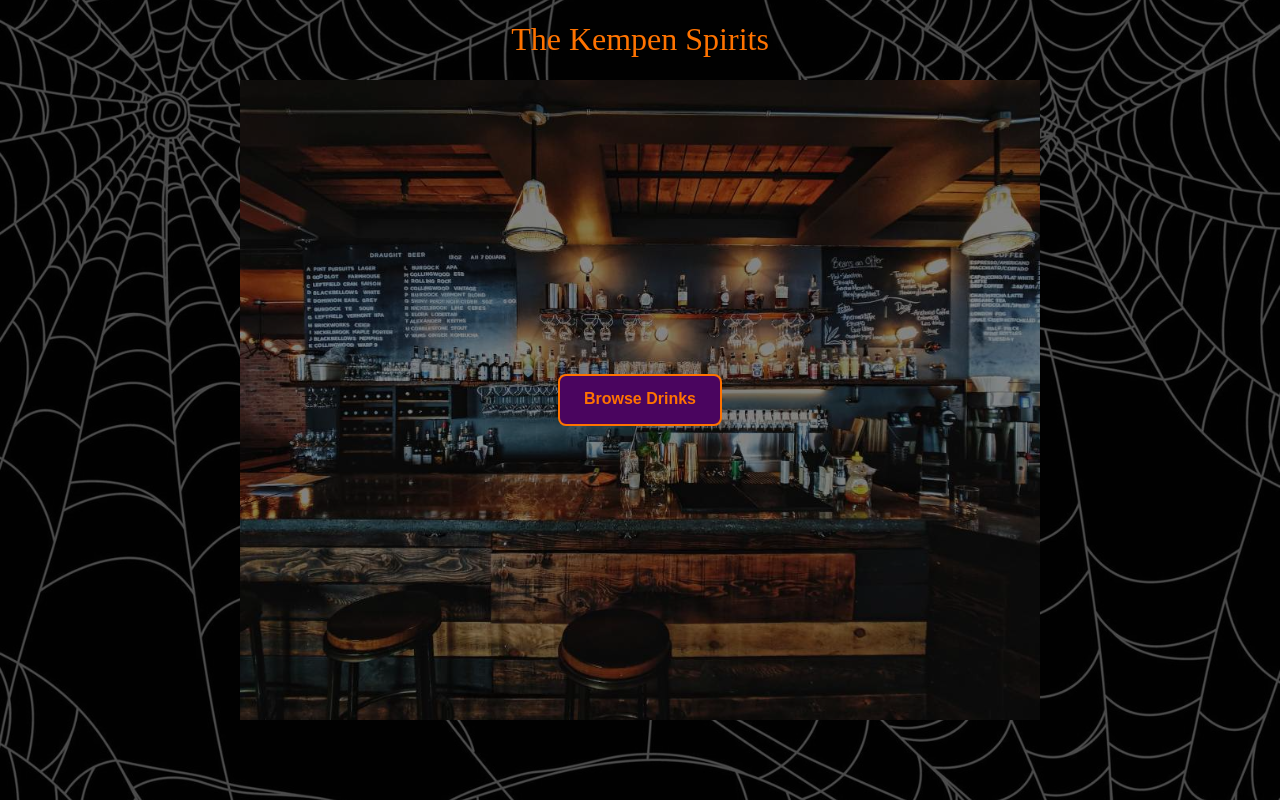
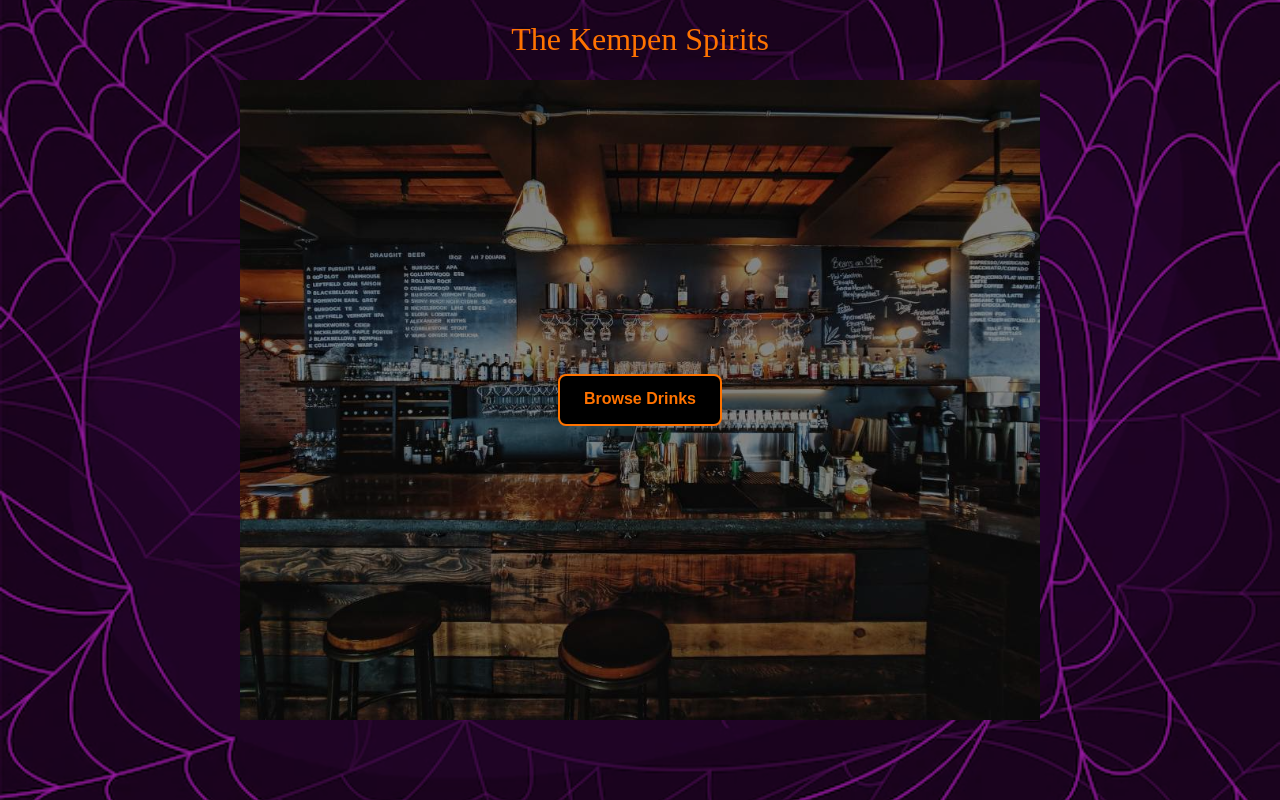
Before and after one commit to dkempen98/menu-application, a React (Create React App) app in the folder client/: page / in a window 1280 px wide. Built offline with nearby package versions, Linux system fonts and the light colour scheme; a web font is replaced by a local one.

Commit message:
Background adjustment

```diff
--- a/client/src/App.css
+++ b/client/src/App.css
@@ -1,6 +1,6 @@
 :root {
-  --bg: rgb(95, 95, 95);
-  --primary-color: rgb(74, 5, 95);
+  --bg: rgb(152, 25, 163);
+  --primary-color: rgb(0, 0, 0);
   --secondary-color: #ff7300;
   --shadow: 2px 2px 8px black;
   --header-font: 'Griffy', cursive;
```
Also changed, not shown: client/src/images/spider-web-background.jpg.
